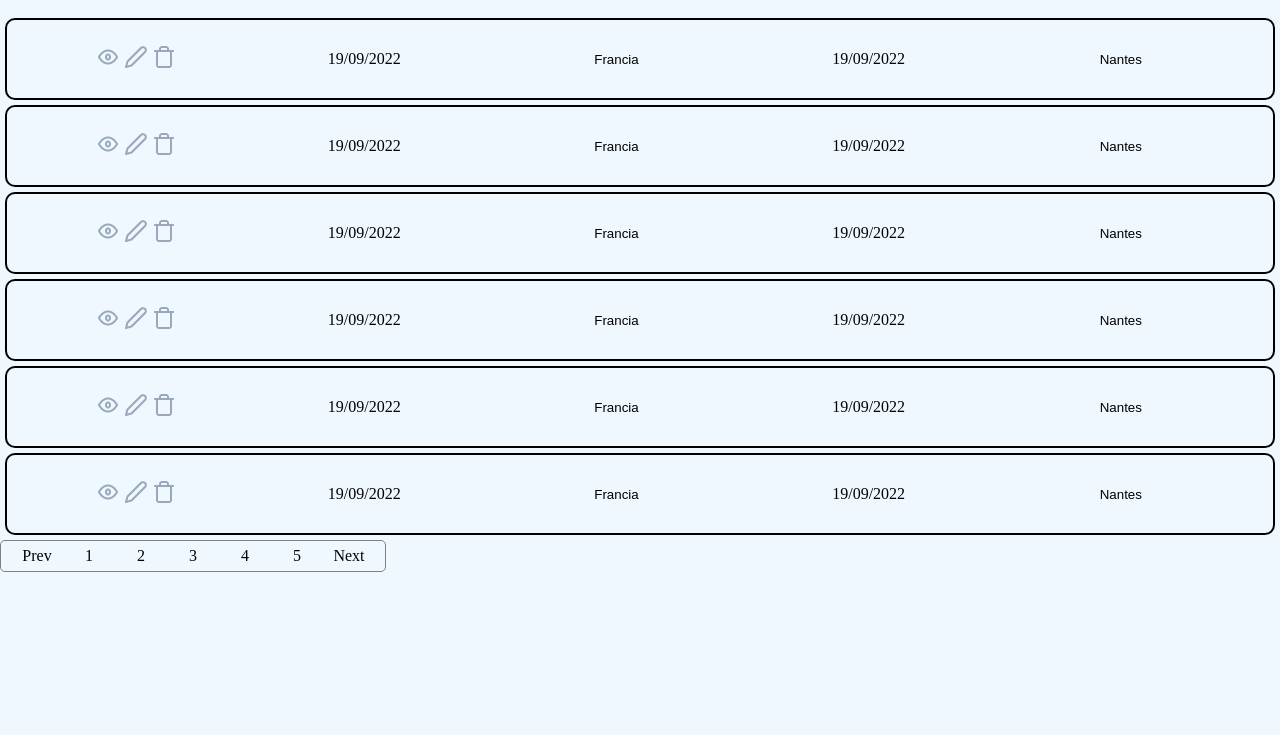
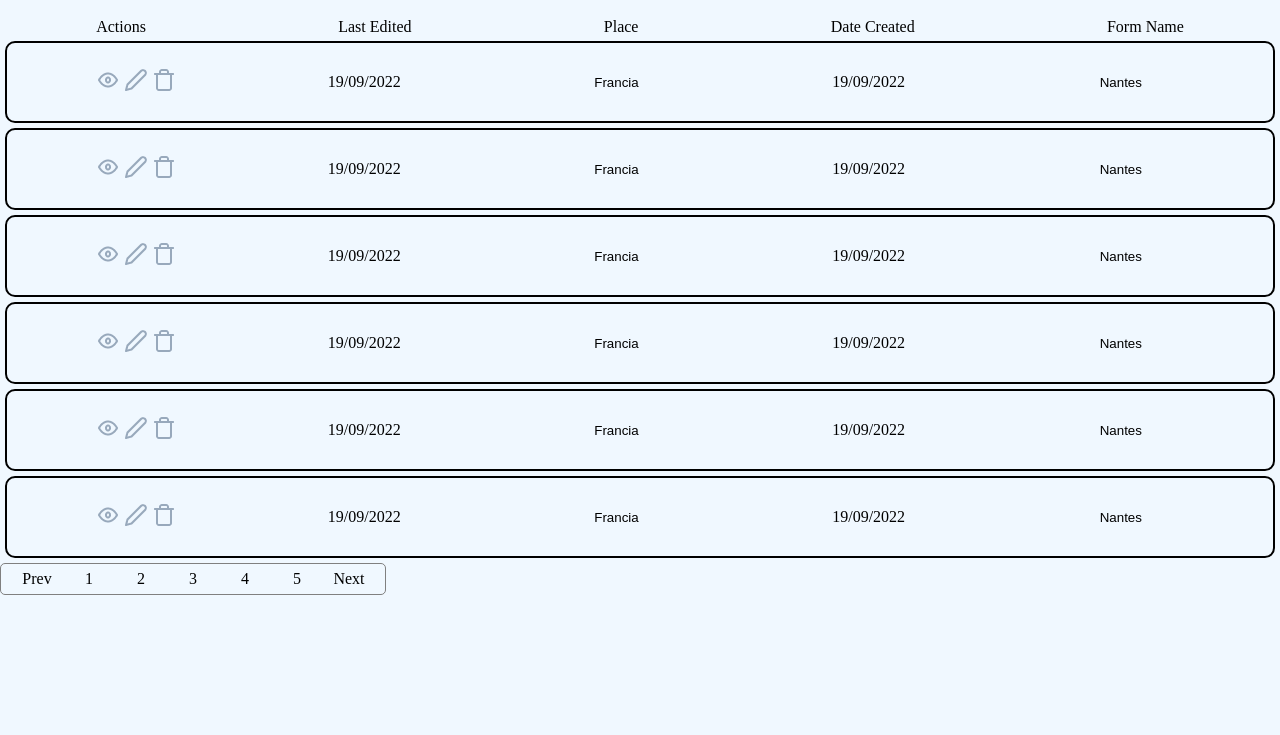
Before and after one commit to borjaboullon/exerciciousuarios, a plain HTML site: page index.html in a window 1280 px wide. Shown: the part 65-800 px from the top of the page. Drawn offline with Linux system fonts and the light colour scheme; a web font is replaced by a local one.

Commit message:
modificación estilo

```diff
--- a/estilo.css
+++ b/estilo.css
@@ -15,6 +15,7 @@ header{
     padding: 20px;
     background-color: aliceblue;
     margin: 5px;
+    cursor: pointer;
 }
 .actions > img{
   border: 0px solid black;
@@ -48,6 +49,7 @@ input{
 }
 .ajustes{
   width: 25px;
+  cursor: pointer;
 }
 .imaxenaxustes{
   display: flex;
@@ -62,7 +64,6 @@ input{
     justify-content: space-between;
 }
 .wrapper-main{
-  margin-top: 30px;
 }
 .numeros{
   display: flex;
@@ -87,3 +88,8 @@ input{
   align-items: center;
   justify-content: center;
 }
+.titulos{
+  display: flex;
+  justify-content: space-around;
+  margin-top: 30px;
+}
--- a/index.html
+++ b/index.html
@@ -42,6 +42,24 @@
         </div>
         </div>
     </header>
+</div>
+<div class="titulos">
+<div>
+    Actions
+</div>
+<div>
+    Last Edited
+</div>
+<div>
+    Place
+</div>
+<div>
+    Date Created
+</div>
+<div>
+    Form Name
+</div>
+
 </div>
 <div class="wrapper-main">
     <main>
```
